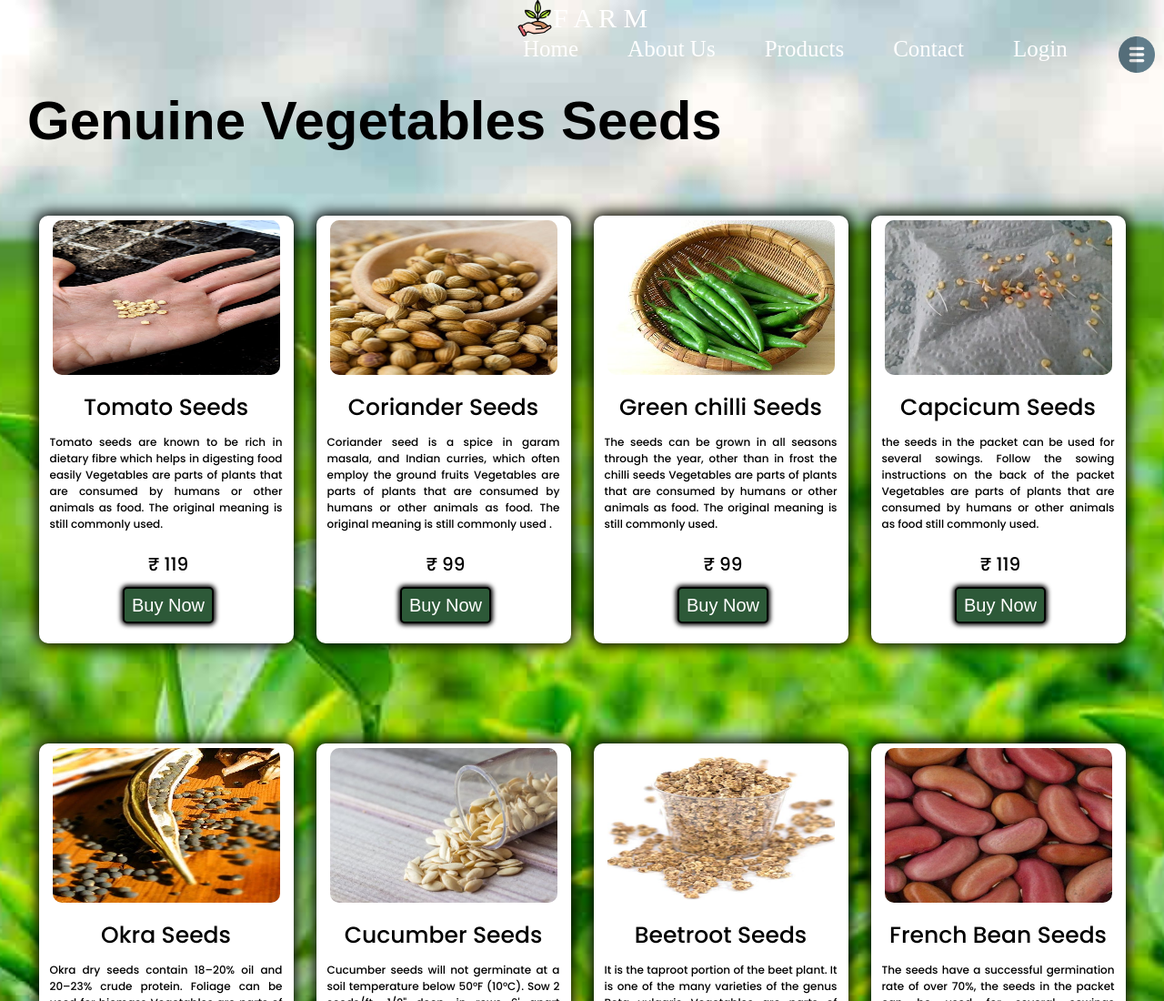
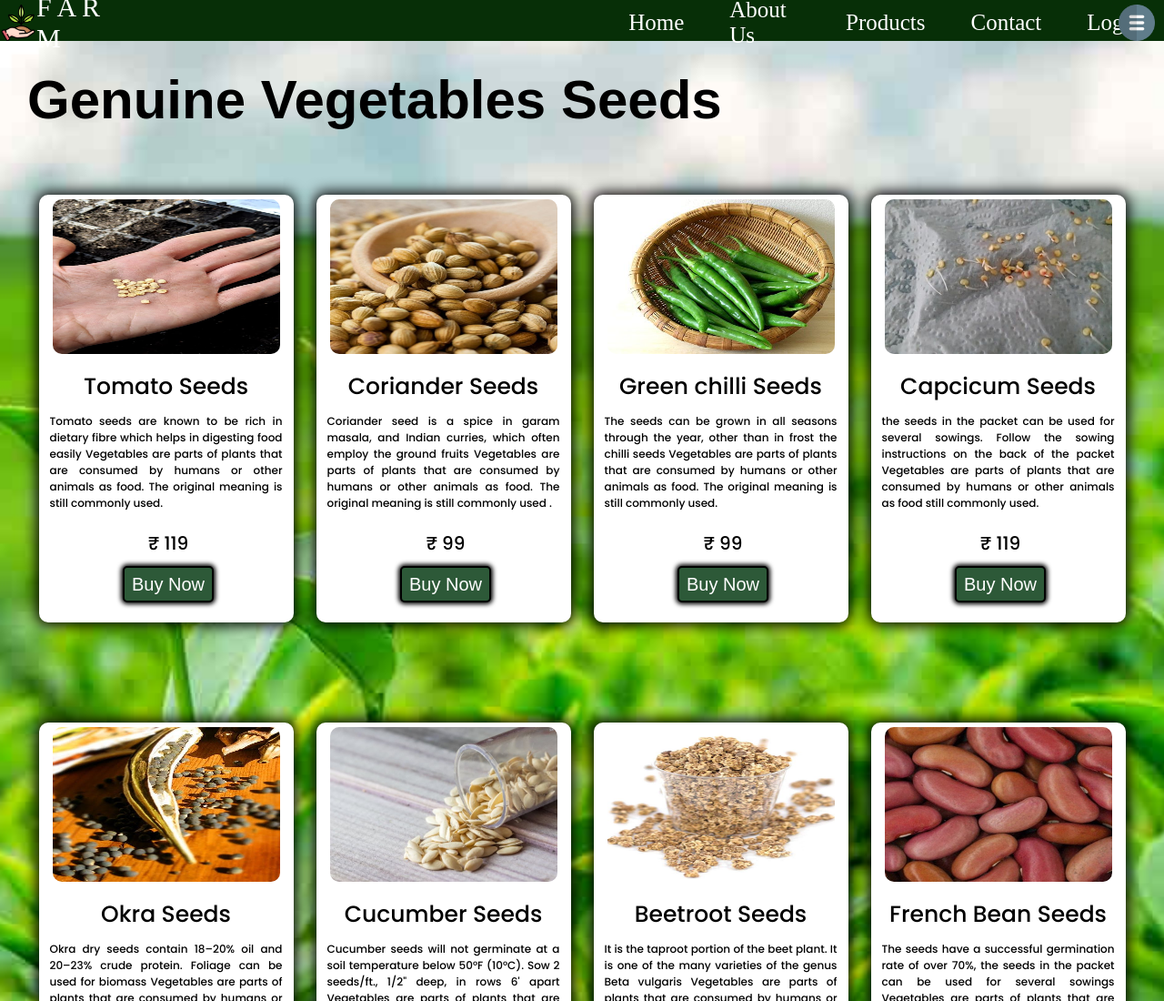
Before and after one commit to harshbhowate12/agriculture-project-group-project-1-icp-7, a plain HTML site: page pages/vegetables_seeds.html in a window 1280 px wide. Shown: the top 1100 px of the page at 91% size. Drawn offline with Linux system fonts and the light colour scheme; a web font is replaced by a local one.

Commit message:
vegetable_seed.html page chnges perform

```diff
--- a/css/index.css
+++ b/css/index.css
@@ -46,8 +46,3 @@ body{
    text-align: center;
    margin-top: 150px;
  }
-
-
-@media screen and (max-width:700){
-
-}
--- a/css/style.css
+++ b/css/style.css
@@ -12,7 +12,7 @@ gray : rgb(154, 147, 147)
     padding: 0px ;
     padding-top: 15px;
     padding-bottom: 10px;
-    background-color:#072f07 ;
+    background-color:rgb(7, 47, 7) ;
     height: 45px;
     display: flex;
     justify-content: center;
--- a/pages/vegetables_seeds.html
+++ b/pages/vegetables_seeds.html
@@ -5,11 +5,11 @@
     <meta name="viewport" content="width=device-width, initial-scale=1.0">
     <title>Vegetable Seeds</title>
     <link rel="stylesheet" href="./../css/style.css">
-    <link rel="stylesheet" href="./../css/all_products.css" />
+    <link rel="stylesheet" href="./../css/all_products.css">
 </head>
 
 <body>
-    <div class="navbar_12">
+    <div class="navbar">
         <div class="brand-container">
             <img class="brand-img" src="./../icons/planting (2).png" alt="Fram Icon">
             <span class="brand-text"> F A R M </span>
```
